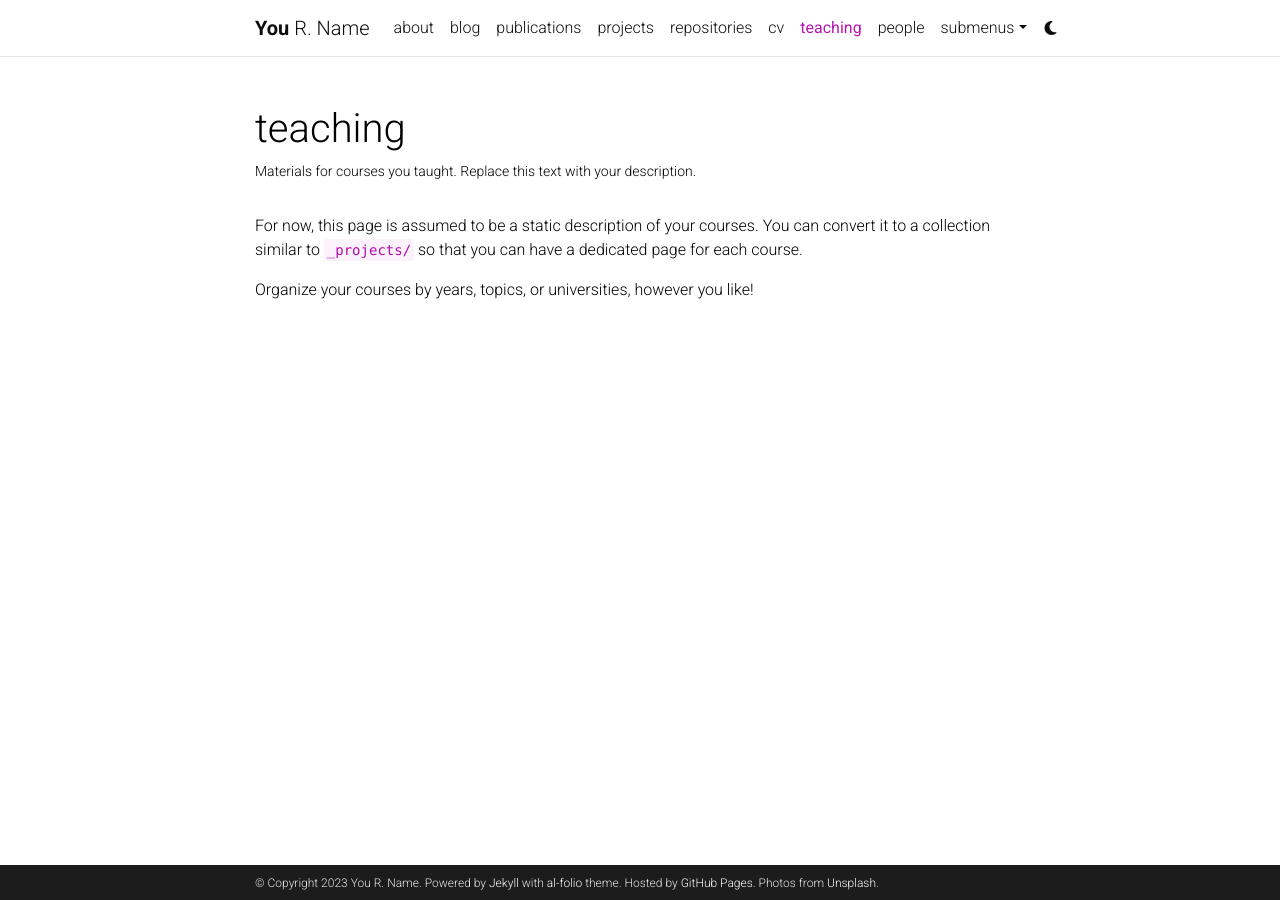
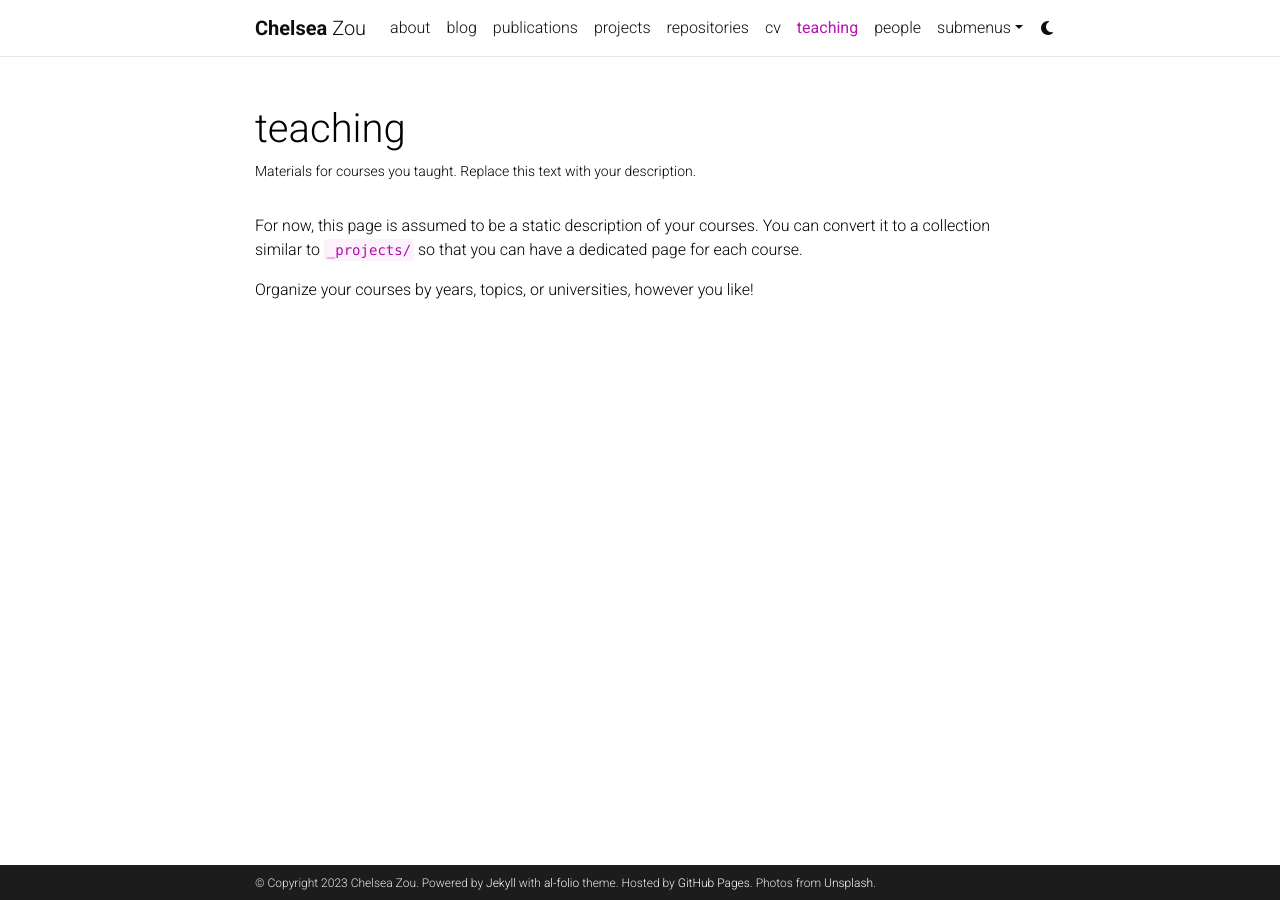
Before and after one commit to bosonphoton/bosonphoton.github.io, a Jekyll site: the page built from _pages/teaching.md, in a window 1280 px wide. Built offline with Jekyll 4.4.1, drawn with Linux system fonts in a browser that asks for light colours; comment, search, counter and statistics services are not loaded; a style sheet for code colours, icons or effects is not loaded.

Commit message:
Update _config.yml

```diff
--- a/_config.yml
+++ b/_config.yml
@@ -3,9 +3,9 @@
 # -----------------------------------------------------------------------------
 
 title: blank # the website title (if blank, full name will be used instead)
-first_name: You
-middle_name: R.
-last_name: Name
+first_name: Chelsea
+middle_name:
+last_name: Zou
 email: you@example.com
 description: > # the ">" symbol means to ignore newlines until "footer_text:"
   A simple, whitespace theme for academics. Based on [*folio](https://github.com/bogoli/-folio) design.
@@ -18,8 +18,8 @@
 lang: en # the language of your site (for example: en, fr, cn, ru, etc.)
 icon: ⚛️  # the emoji used as the favicon (alternatively, provide image name in /assets/img/)
 
-url: https://alshedivat.github.io # the base hostname & protocol for your site
-baseurl: /al-folio # the subpath of your site, e.g. /blog/
+url: https://bosonphoton.github.io # the base hostname & protocol for your site
+baseurl: / # the subpath of your site, e.g. /blog/
 last_updated: false # set to true if you want to display last updated in the footer
 impressum_path:  # set to path to include impressum link in the footer, use the same path as permalink in a page, helps to conform with EU GDPR
 
```
